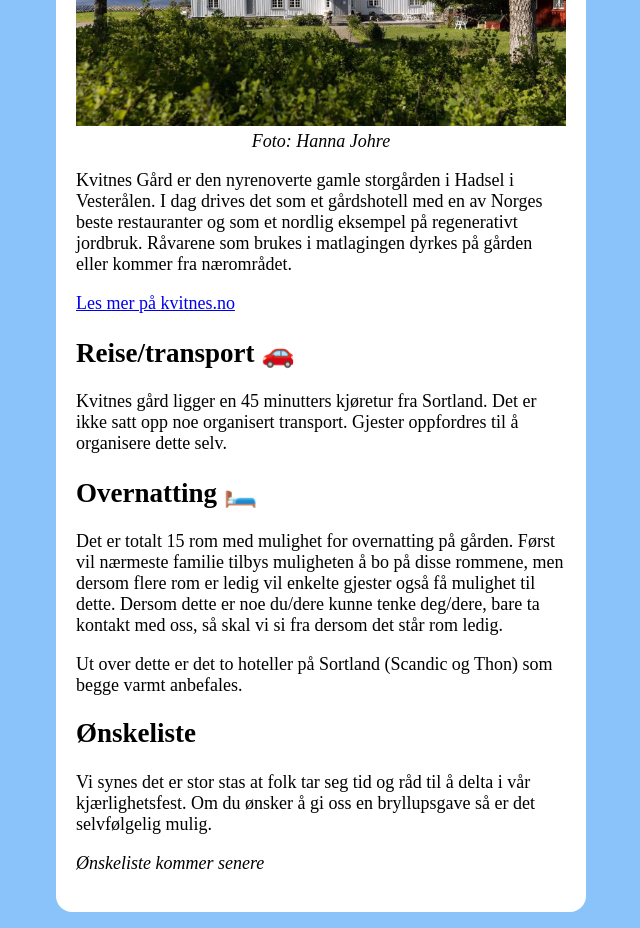
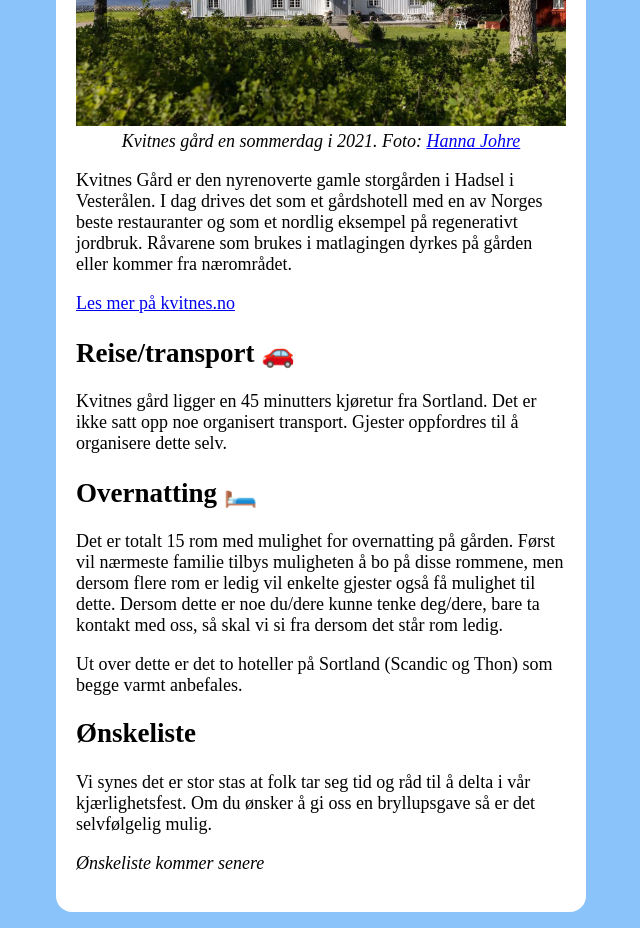
Before and after one commit to isakbjugn/frid_og_larus, a SvelteKit app: page / in a window 1280 px wide. Shown: the part 1620-2548 px from the top of the page, without its empty margins (319-959 px from the left). Built offline with nearby package versions, Linux system fonts and the light colour scheme.

Commit message:
Lenker til fotografs nettside, forbedrer alt-tekst

```diff
--- a/src/routes/+page.svelte
+++ b/src/routes/+page.svelte
@@ -88,9 +88,9 @@
     <picture>
         <source srcset="kvitnes.webp" type="image/webp">
         <source srcset="kvitnes.jpg" type="image/jpg">
-        <img src="kvitnes.jpg" alt="Kvitnes gård en sommerdag i 2021 (Foto: Hanna Johre)" />
+        <img src="kvitnes.jpg" alt="Hovedbygget på Kvitnes gård i grønne omgivelser, og en blå sommerhimmel i bakgrunnen" />
     </picture>
-    <p class="caption">Foto: Hanna Johre</p>
+    <p class="caption">Kvitnes gård en sommerdag i 2021. Foto: <a href="https://hannajohre.com/#about-me" target="_blank">Hanna Johre</a></p>
     <p>Kvitnes Gård er den nyrenoverte gamle storgården i Hadsel i Vesterålen. I dag drives det som et gårdshotell med en av Norges beste restauranter og som et nordlig eksempel på regenerativt jordbruk. Råvarene som brukes i matlagingen dyrkes på gården eller kommer fra nærområdet.</p>
     <a href="https://www.kvitnes.com/" target="_blank">Les mer på kvitnes.no</a>
     <h2>Reise/transport 🚗</h2>
```
